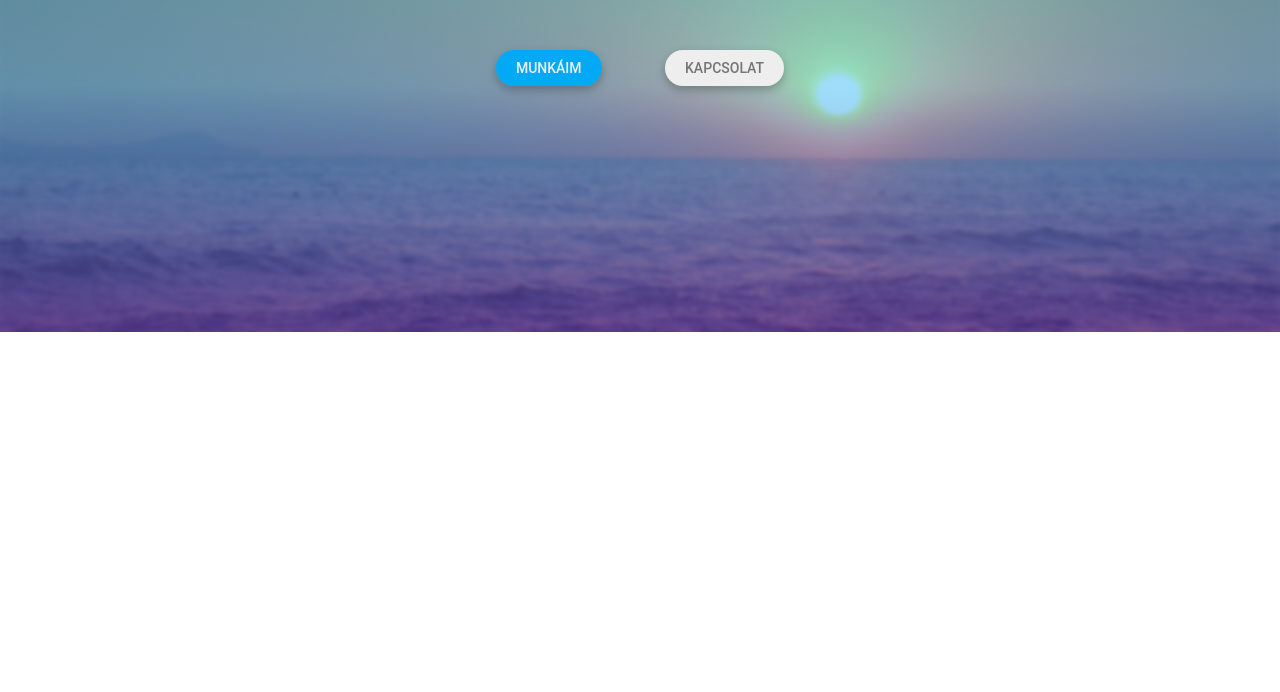
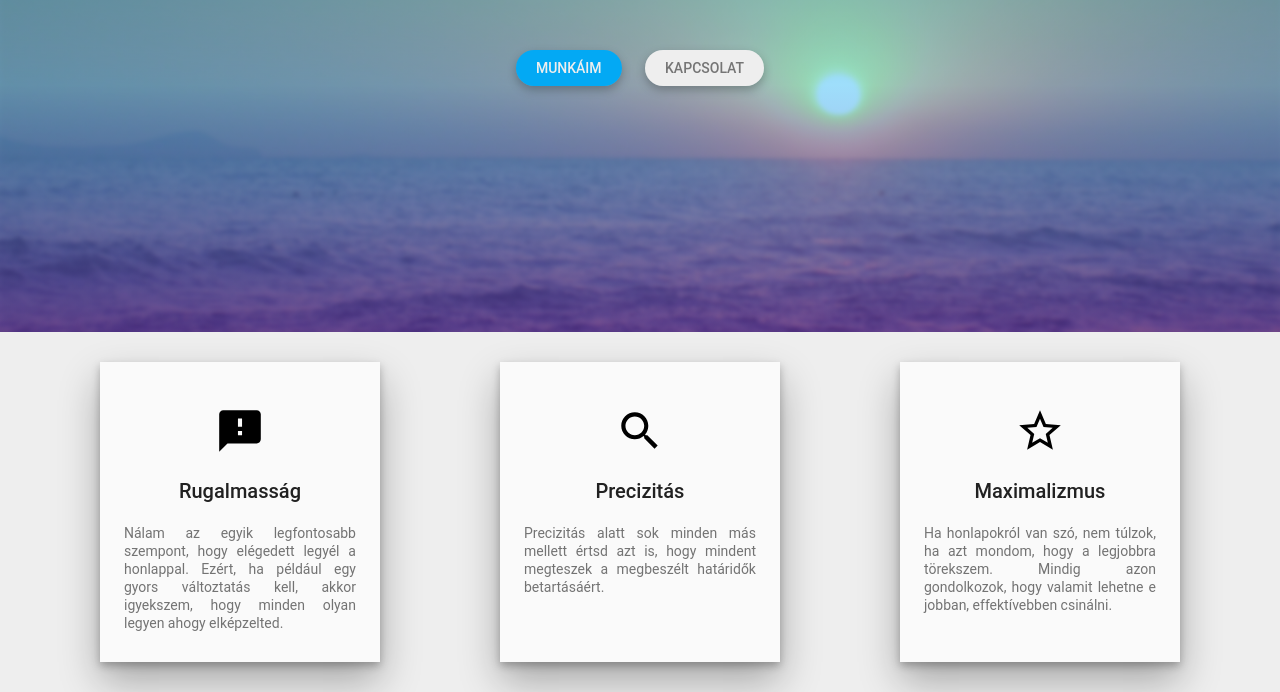
Before and after one commit to DepictYourself/portfolio, a website built with webpack: page src/index.html in a window 1280 px wide. Shown: the part 162-854 px from the top of the page. Before the commit the page ends 800 px from the top, so only its background shows below. Built offline with nearby package versions, Linux system fonts and the light colour scheme.

Commit message:
Add feature section with svg webpack support

```diff
--- a/package.json
+++ b/package.json
@@ -33,6 +33,7 @@
     "node-sass": "^4.7.2",
     "sass-loader": "^6.0.7",
     "style-loader": "^0.20.3",
+    "svg-sprite-loader": "^3.7.1",
     "webpack": "^4.1.1",
     "webpack-cli": "^2.0.11",
     "webpack-dev-server": "^3.1.1"
--- a/src/index.html
+++ b/src/index.html
@@ -17,5 +17,31 @@
             <a href="#" class="btn header__button">Kapcsolat</a>
         </div>
     </header>
+
+    <section class="feature">
+        <div class="row">
+            <div class="col-1-of-3">
+                <div class="feature__box">
+                    <img src="./img/SVG/sms_failed.svg" class="feature__icon" alt="">
+                    <h4 class="feature__title">Rugalmasság</h4>
+                    <p class="feature__text">Nálam az egyik legfontosabb szempont, hogy elégedett legyél a honlappal. Ezért, ha például egy gyors változtatás kell, akkor igyekszem, hogy minden olyan legyen ahogy elképzelted.</p>
+                </div>
+            </div>
+            <div class="col-1-of-3">
+                <div class="feature__box">
+                    <img src="./img/SVG/search.svg" class="feature__icon" alt="">
+                    <h4 class="feature__title">Precizitás</h4>
+                    <p class="feature__text">Precizitás alatt sok minden más mellett értsd azt is, hogy mindent megteszek a megbeszélt határidők betartásáért.</p>
+                </div>
+            </div>
+            <div class="col-1-of-3">
+                <div class="feature__box">
+                    <img src="./img/SVG/star_border.svg" class="feature__icon" alt="">
+                    <h4 class="feature__title">Maximalizmus</h4>
+                    <p class="feature__text">Ha honlapokról van szó, nem túlzok, ha azt mondom, hogy a legjobbra törekszem. Mindig azon gondolkozok, hogy valamit lehetne e jobban, effektívebben csinálni.</p>
+                </div>
+            </div>
+        </div>
+    </section>
 </body>
 </html>
--- a/src/scss/_home.scss
+++ b/src/scss/_home.scss
@@ -30,7 +30,7 @@
         text-align: center;
 
         & > *:first-child {
-            margin-right: 6rem;
+            margin-right: 2rem;
         }
     }
 
@@ -60,3 +60,49 @@
         color: $color-grey-3;
     }
 }
+
+/*
+    FEATURE
+*/
+
+.feature {
+    background-color: $color-grey-3;
+    padding: 3rem 1rem;
+
+
+    &__box {
+        margin: 0 auto;
+        max-width: 28rem;
+        height: 30rem;
+        text-align: center;
+        background-color: $color-grey-4;
+        padding: 2.4rem;
+        box-shadow: 0px 19px 38px rgba(0, 0, 0, 0.3), 0px 4px 8px rgba(0, 0, 0, 0.25);
+        transition: all .4s;
+
+        &:hover {
+            transform: translateY(-1.5rem)
+                        scale(1.03);
+        }
+    }
+
+    &__icon {
+        display: inline-block;
+        height: 5rem;
+        width: 5rem;
+        margin-top: 2rem;
+        margin-bottom: 1rem;
+    }
+
+    &__title {
+        @include font-title;
+        color: rgba($color-black-1, .87);
+        margin-bottom: 1.6rem;
+    }
+
+    &__text {
+        color: rgba($color-black-1, .54);
+        text-align: justify;
+        line-height: 1.8rem;
+    }
+}
--- a/webpack.config.js
+++ b/webpack.config.js
@@ -1,6 +1,7 @@
 const HtmlWebPackPlugin = require("html-webpack-plugin");
 const ExtractTextPlugin = require("extract-text-webpack-plugin");
-const CleanWebpackPlugin = require('clean-webpack-plugin')
+const CleanWebpackPlugin = require('clean-webpack-plugin');
+const SpriteLoaderPlugin = require('svg-sprite-loader/plugin');
 
 const extractSass = new ExtractTextPlugin({
     filename: "[name].css",
@@ -18,6 +19,33 @@ module.exports = {
                 }
             },
             {
+                test: /\.svg$/,
+                use: [
+                    {
+                        loader: 'svg-sprite-loader',
+                        options: {
+                            extract: true,
+                            spriteFilename: 'sprite-[hash:6].svg'
+                        }
+                    }
+                ]
+            },
+            {
+                test: /\.scss$/,
+                use: extractSass.extract({
+                    use: [
+                    {
+                        loader: "css-loader",
+                        options: { minimize: true }
+                    },
+                    {
+                        loader: "sass-loader"
+                    }],
+                    // use style-loader in development
+                    fallback: "style-loader"
+                })
+            },
+            {
                 test: /\.html$/,
                 use: [
                     {
@@ -27,27 +55,14 @@ module.exports = {
                 ]
             },
             {
-                test: /\.scss$/,
-                use: extractSass.extract({
-                    use: [{
-                        loader: "css-loader",
-                        options: { minimize: true }
-                    }, {
-                        loader: "sass-loader"
-                    }],
-                    // use style-loader in development
-                    fallback: "style-loader"
-                })
-            },
-            {
                 test: /\.(png|jpg|gif)$/,
                 use: [
-                  {
-                    loader: "file-loader",
-                    options: {}
-                  }
+                    {
+                        loader: "file-loader",
+                        options: {}
+                    }
                 ]
-              }
+            }
 
         ]
     },
@@ -57,6 +72,7 @@ module.exports = {
             template: "./src/index.html",
             filename: "./index.html"
         }),
-        new CleanWebpackPlugin(['dist'])
+        new CleanWebpackPlugin(['dist']),
+        new SpriteLoaderPlugin()
     ]
 }
```
Also changed, not shown: src/img/SVG/codepen.svg (added), src/img/SVG/facebook2.svg (added), src/img/SVG/github.svg (added), src/img/SVG/linkedin.svg (added), src/img/SVG/search.svg (added), src/img/SVG/sms_failed.svg (added), src/img/SVG/star_border.svg (added), 1 other file.
